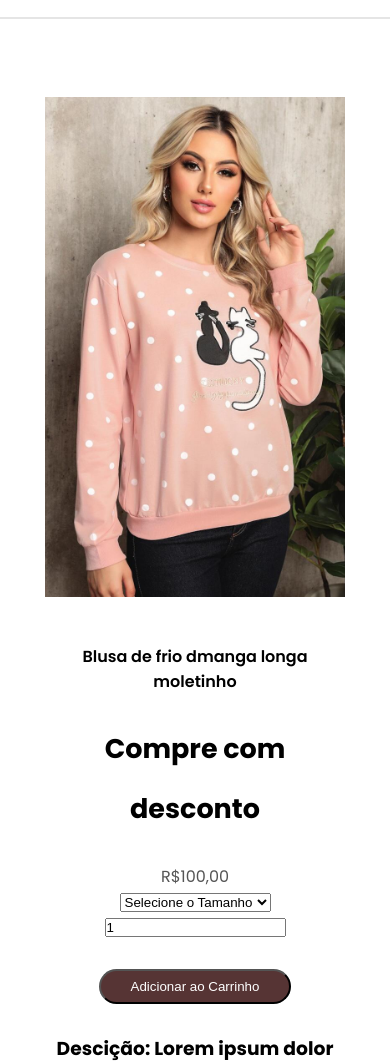
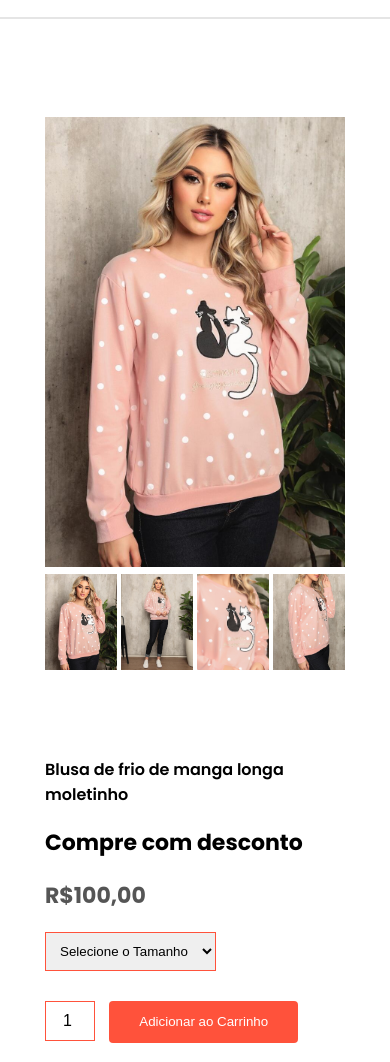
Before and after one commit to Kauan-Luiz/Ecommerce, a plain HTML site: page ver-produto.html in a window 390 px wide. Shown: the part 67-1129 px from the top of the page. Drawn offline with nearby package versions, Linux system fonts and the light colour scheme.

Commit message:
finalizando o ver-produtos

```diff
--- a/assets/css/style.css
+++ b/assets/css/style.css
@@ -391,7 +391,7 @@ margin-top: 60px;
 
 .ver-produto #produtoImg{
     width: 600px;
-    height: 500px;
+    height: 450px;
     object-fit: cover;
     object-position: top;
 
@@ -401,15 +401,64 @@ margin-top: 60px;
     padding: 20px;
 }
 
+.ver-produto h4 {
+    margin: 20px 0;
+    font-size: 22px;
+    font-weight: bold;
+}
 
+.ver-produto select{
+    display: block;
+    padding: 10px;
+    margin-top: 20px;
+    border: 1px solid var(--cor-padrao);
+}
 
+.ver-produto select:focus{
+    outline: none;
+}
 
+.ver-produto input{
+    width: 50px;
+    height: 40px;
+    margin-right: 10px;
+    padding-left: 10px;
+    border: 1px solid var(--cor-padrao);
+    text-align: center;
+    font-size: 16px;
+}
 
+.ver-produto input:focus{
+    outline: none;
+}
 
+.ver-produto .btn{
+    border: none;
+    background-color: var(--cor-padrao);
+    height: 42px;
+    border-radius: 4px;
+    cursor: pointer;
+}
 
+.ver-produto .btn:hover{
+    background-color: var(--cor-btn-hover);
 
+}
 
+.ver-produto p {
+    font-size: 13px;
+}
 
+.img-linha{
+    display: flex;
+    justify-content: space-between;
+
+}
+
+.img-col{
+    flex-basis: 24%;
+    cursor: pointer;
+}
 
 
 
@@ -472,4 +521,23 @@ margin-top: 60px;
     .col-4 p {
         font-size: 24px;
     }
+
+    .ver-produto .col-2{
+        margin: 20px 0;
+    }
+
+    .ver-produto .linha{
+        text-align: left;
+    }
+
+    .ver-produto h1{
+        font-size: 22px;
+        line-height: 22px;
+    }
+
+    .ver-produto p{
+        font-size: 16px;
+
+    }
+
 }
--- a/assets/js/app.js
+++ b/assets/js/app.js
@@ -10,3 +10,20 @@ function menucelular(){
     }
 
 }
+
+var produtoImg = document.getElementById("produtoImg")
+
+var produtoMiniatura = document.getElementsByClassName("produtoMiniatura")
+
+produtoMiniatura[0].onclick = function(){
+    produtoImg.src = produtoMiniatura[0].src;
+}
+produtoMiniatura[1].onclick = function(){
+    produtoImg.src = produtoMiniatura[1].src;
+}
+produtoMiniatura[2].onclick = function(){
+    produtoImg.src = produtoMiniatura[2].src;
+}
+produtoMiniatura[3].onclick = function(){
+    produtoImg.src = produtoMiniatura[3].src;
+}
--- a/ver-produto.html
+++ b/ver-produto.html
@@ -14,7 +14,9 @@
             <div class="navbar">
 
                 <div class="logo">
-                    <img src="assets/img/logoEscura.png" alt="Logo" width="125px">
+                    <a href="index.html">
+                        <img src="assets/img/logoEscura.png" alt="Logo" width="125px">
+                    </a>
                 </div>
 
                 <nav>
@@ -42,10 +44,30 @@
             <div class="col-2">
                 <img src="Assets/img/galeria-1.jpg" alt="" srcset="" width="100%" id="produtoImg">
 
+
+                <div class="img-linha">
+
+                    <div class="img-col">
+                        <img src="assets/img/galeria-1.jpg" alt="" width="100%" class="produtoMiniatura">
+                    </div>
+
+                    <div class="img-col">
+                        <img src="assets/img/galeria-2.jpg" alt="" width="100%" class="produtoMiniatura">
+                    </div>
+
+                    <div class="img-col">
+                        <img src="assets/img/galeria-3.jpg" alt="" width="100%" class="produtoMiniatura">
+                    </div>
+
+                    <div class="img-col">
+                        <img src="assets/img/galeria-4.jpg" alt="" width="100%" class="produtoMiniatura">
+                    </div>
+                </div>
+
             </div>
 
             <div class="col-2">
-                <p>Blusa de frio dmanga longa moletinho</p>
+                <p>Blusa de frio de manga longa moletinho</p>
                 <h1>Compre com desconto</h1>
                 <h4>R$100,00</h4>
                 <form action="" method="post">
```
Also changed, not shown: index.html (+3 -1 lines), produtros.html (+26 -0 lines).
